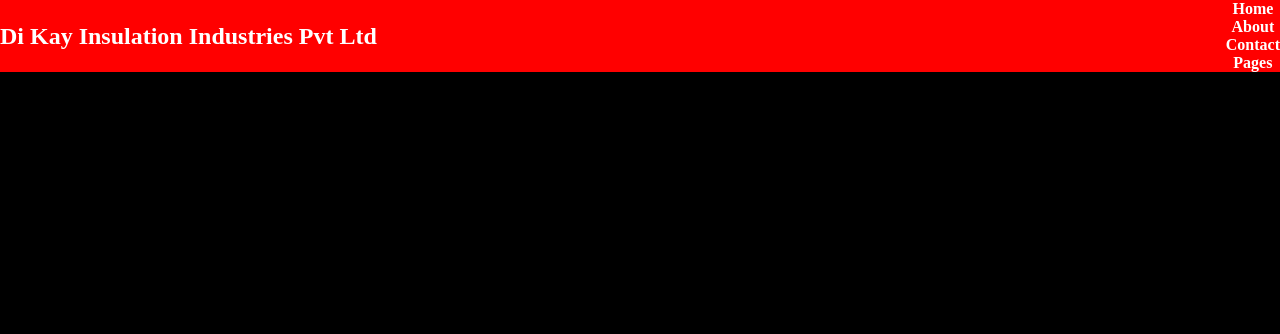
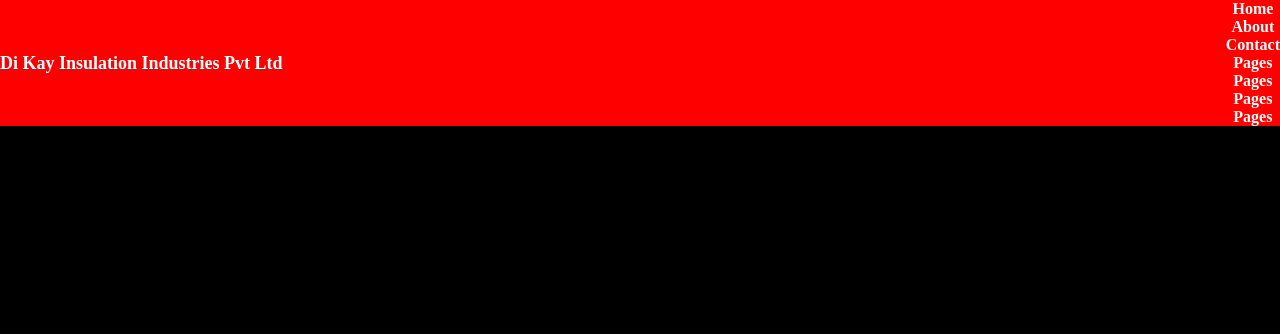
Before and after one commit to Amolcode/Testing, a plain HTML site: page index.html in a window 1280 px wide. Shown: the top 334 px of the page. Drawn offline with nearby package versions, Linux system fonts and the light colour scheme.

Commit message:
second changes

```diff
--- a/gsap.js
+++ b/gsap.js
@@ -52,3 +52,4 @@
 // NAVBAR GSAP code START FROM HERE
 
 var tl = gsap.timeline();
+console.log("hey there i am making chnges")
--- a/index.html
+++ b/index.html
@@ -16,6 +16,9 @@
       <h4>About</h4>
       <h4>Contact</h4>
       <h4>Pages</h4>
+      <h4>Pages</h4>
+      <h4>Pages</h4>
+      <h4>Pages</h4>
     </div>
    </div>
      <h1>WELCOME TO DI KAY INSULATIONS </h1>
--- a/style.css
+++ b/style.css
@@ -58,3 +58,7 @@ html , body{
      font-size: 80px;
      white-space: nowrap;
  }
+
+h2{
+    font-size: large;
+}
```
Also changed, not shown: about.html (added, +11 -0 lines).
